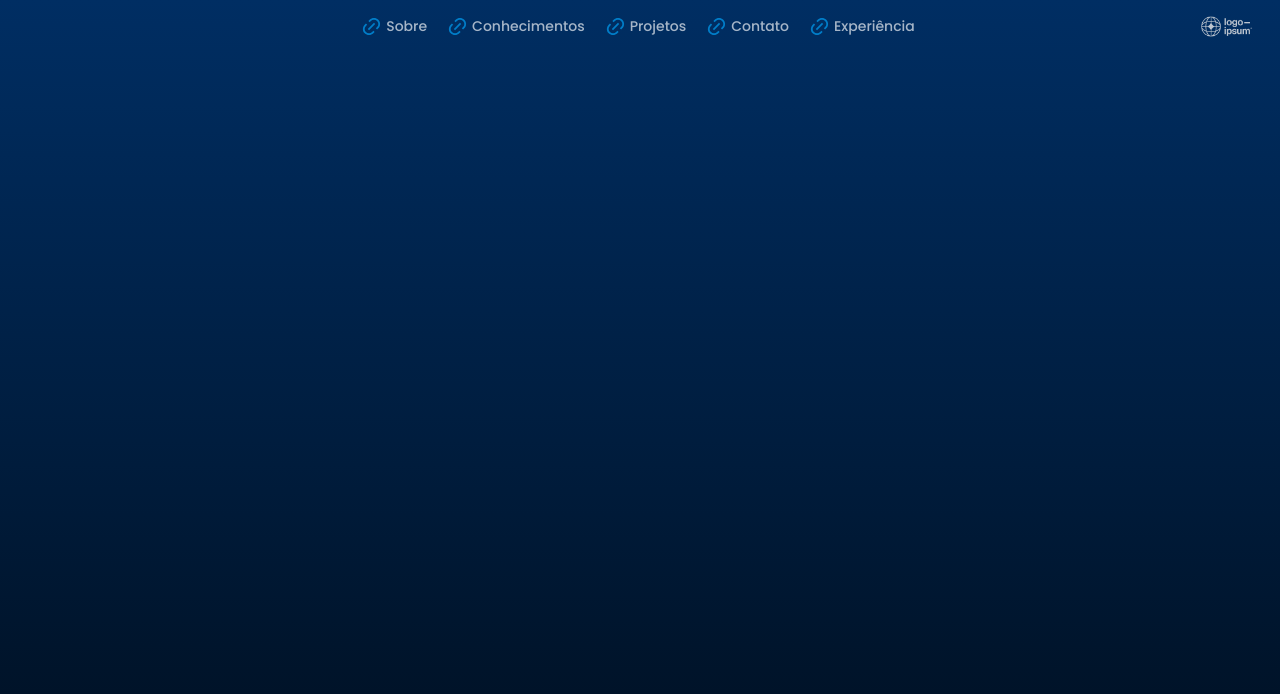
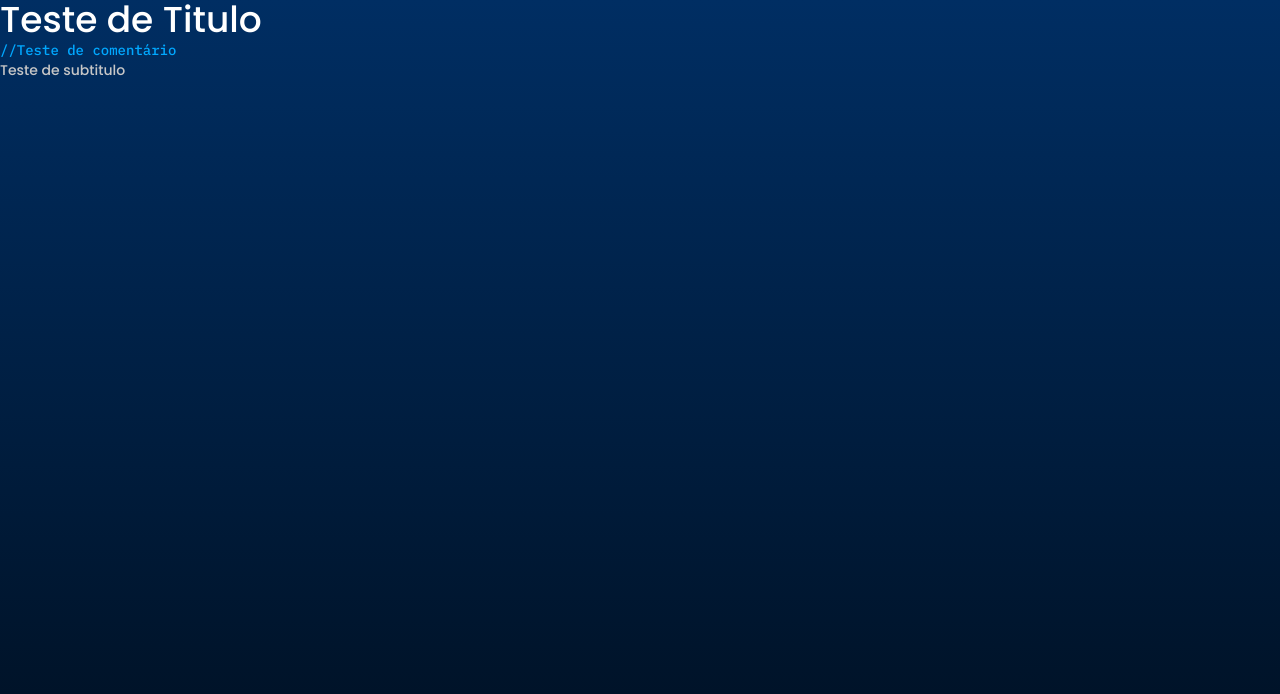
Before and after one commit to IsaacSousa2/portifolioProfissional, a Next.js app in the folder portfolio-app/my-app/: page / in a window 1280 px wide. Shown: the top 694 px of the page. Built offline with nearby package versions, Linux system fonts and the light colour scheme.

Commit message:
Criação de componentes de texto

```diff
--- a/portfolio-app/my-app/src/app/layout.tsx
+++ b/portfolio-app/my-app/src/app/layout.tsx
@@ -1,8 +1,9 @@
 import type { Metadata } from "next";
-import { Poppins } from "next/font/google";
+import { IBM_Plex_Mono, Poppins } from "next/font/google";
 import "./globals.css";
 
 const poppins = Poppins({ subsets: ["latin"], weight:['300', '500', '700', '900'] });
+const plex = IBM_Plex_Mono({ subsets: ["latin"], weight:['300', '500', '700'] })
 
 export const metadata: Metadata = {
   title: "Isaac's Portfolio",
--- a/portfolio-app/my-app/src/app/page.tsx
+++ b/portfolio-app/my-app/src/app/page.tsx
@@ -1,9 +1,20 @@
 import { Header } from "@/components/headerComponents/Header";
+import { Title } from "@/components/TextComponents/Titles/title";
+import { SubTitle } from "@/components/TextComponents/SubTitle/subTitle";
+import { Comments } from "@/components/TextComponents/Comments/comments";
 
 export default function Home() {
   return (
     <div className="">
-        <Header />
+        <Title
+        text="Teste de Titulo"
+        />
+        <Comments
+        text="Teste de comentário"
+        />
+        <SubTitle
+        text="Teste de subtitulo"
+        />
     </div>
   );
 }
--- /dev/null
+++ b/portfolio-app/my-app/src/components/TextComponents/Comments/comments.tsx
@@ -0,0 +1,20 @@
+import { IBM_Plex_Mono, Poppins } from "next/font/google";
+const plex = IBM_Plex_Mono({ subsets: ["latin"], weight:['300', '500', '700'] })
+
+type Props = {
+
+    text : string;
+
+}
+
+export const Comments = ({text} : Props) => {
+
+    return(
+
+        <div className="text-lightBlue text-sm">
+            <p className={plex.className}>//{text}</p>
+        </div>
+
+    )
+
+}
--- /dev/null
+++ b/portfolio-app/my-app/src/components/TextComponents/SubTitle/subTitle.tsx
@@ -0,0 +1,17 @@
+type Props = {
+
+    text : string;
+
+}
+
+export const SubTitle = ({text} : Props) => {
+
+    return(
+
+        <div className="text-sm text-lightGray ">
+            <p className="">{text}</p>
+        </div>
+
+    )
+
+}
--- /dev/null
+++ b/portfolio-app/my-app/src/components/TextComponents/Titles/title.tsx
@@ -0,0 +1,17 @@
+type Props = {
+
+    text : string;
+
+}
+
+export const Title = ({text} : Props) => {
+
+    return(
+
+        <div className="text-white text-4xl ">
+            <h1>{text}</h1>
+        </div>
+
+    )
+
+}
--- a/portfolio-app/my-app/src/components/headerComponents/Header.tsx
+++ b/portfolio-app/my-app/src/components/headerComponents/Header.tsx
@@ -38,7 +38,7 @@ export const Header = () => {
 
                         {openMenu? <div className="w-screen h-screen bg-black/20 fixed"></div> : <></>}
 
-                        <div className={`flex gap-x-4 md:flex-col md:bg-darkBlue md:h-screen md:gap-y-3 md:w-64 md:justify-center ${openMenu? 'md:absolute md:left-0':'duration-300 transition-all md:ml-[-12000px]'}`}>
+                        <div className={`flex gap-x-4 md:flex-col md:bg-darkBlue md:h-screen md:gap-y-3 md:w-64 md:justify-center ${openMenu? 'md:absolute md:left-0':'md:ml-[-12000px]'}`}>
 
                             <div>
                                 <Link texto="Sobre" link={"#/"} />
--- a/portfolio-app/my-app/tailwind.config.ts
+++ b/portfolio-app/my-app/tailwind.config.ts
@@ -21,6 +21,7 @@ const config: Config = {
         'lightBlue': '#00A8FF',
         'darkBlue' : '#001A38',
         'mediumBlue' : '#002E63',
+        'lightGray' : '#C7C7C7',
       },
     },
   },
```
